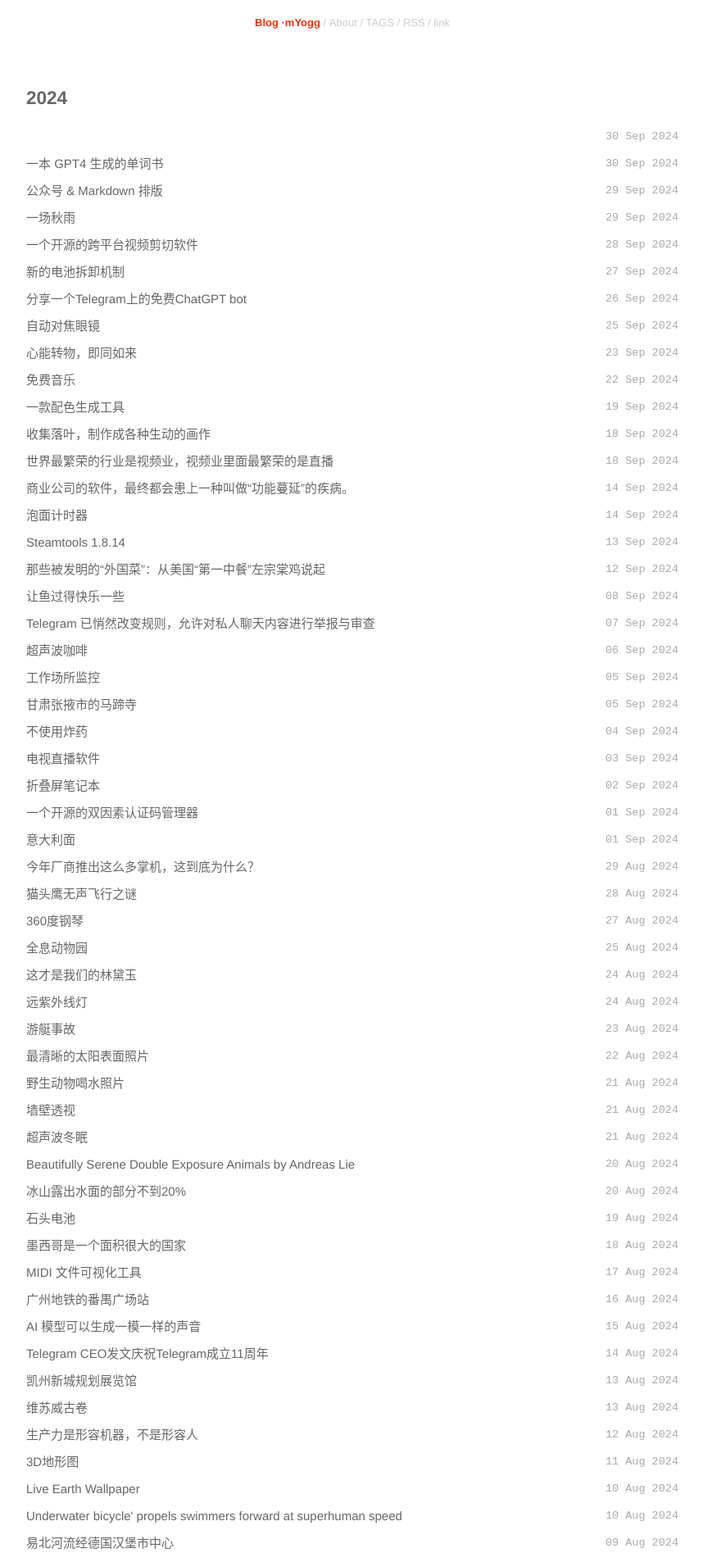
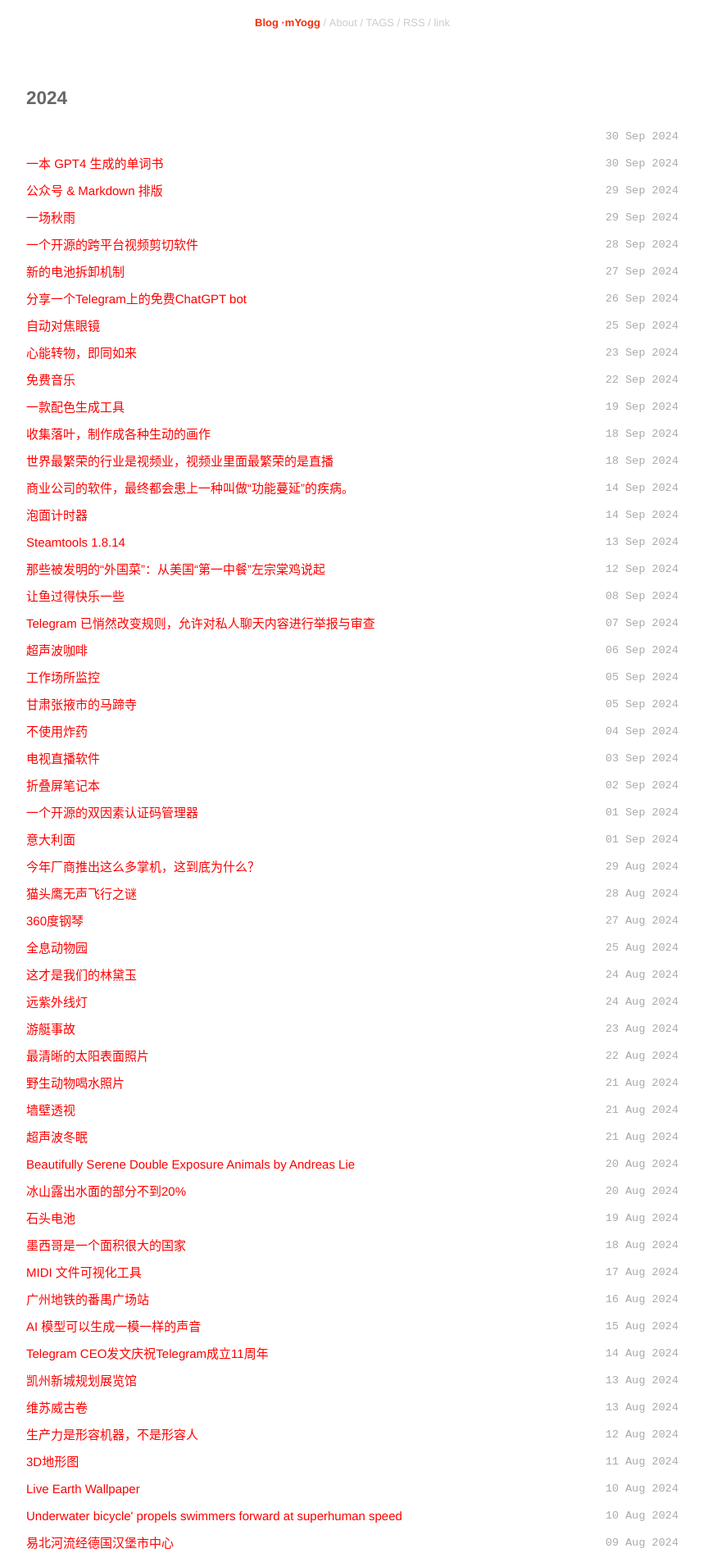
Before and after one commit to myogg/nnnn, a Jekyll site: the page built from index.html, in a window 1280 px wide. Shown: the top 1906 px of the page at 82% size, without its empty margins (210-1068 px from the left). Built offline with Jekyll 4.4.1, drawn with Linux system fonts in a browser that asks for light colours; nearby versions of some CDN libraries.

Commit message:
Update style.css

```diff
--- a/static/css/style.css
+++ b/static/css/style.css
@@ -174,7 +174,7 @@ div#home {
 }
 
 .posts a {
-    color: #666;
+    color: #FF0000;
 }
 
 .posts a:hover {
```
